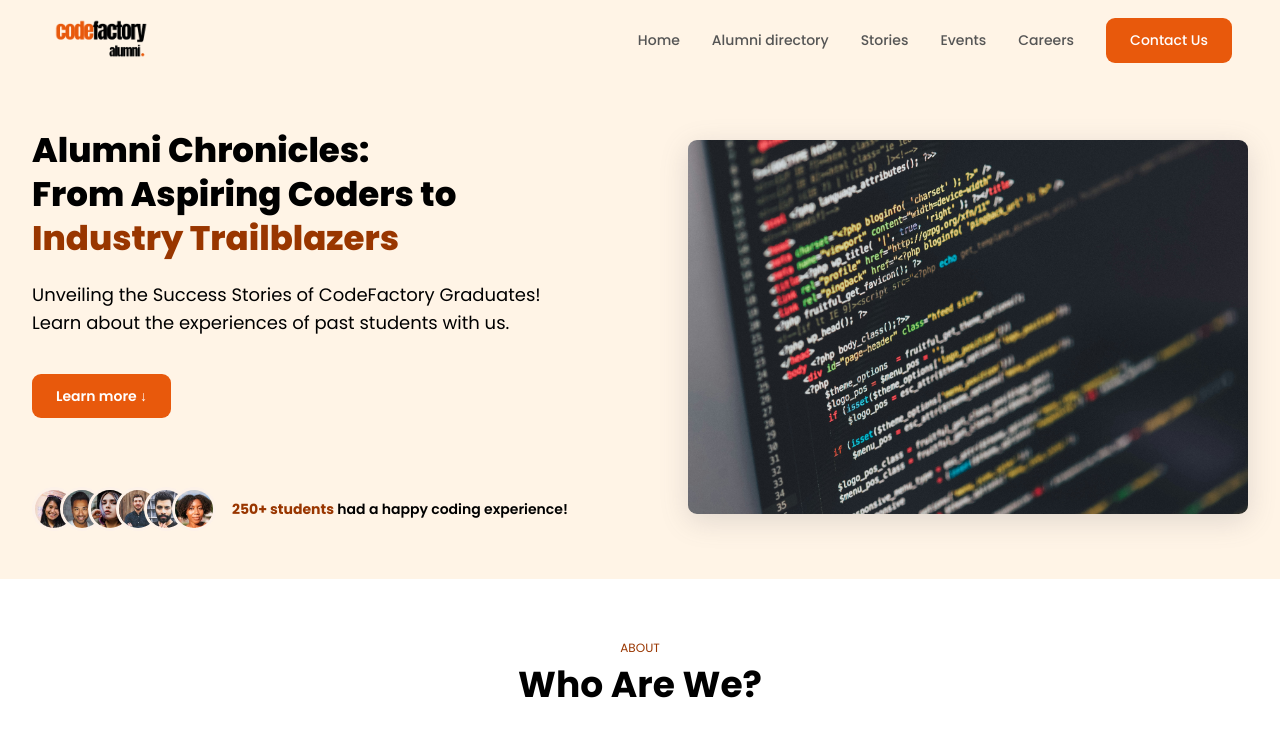
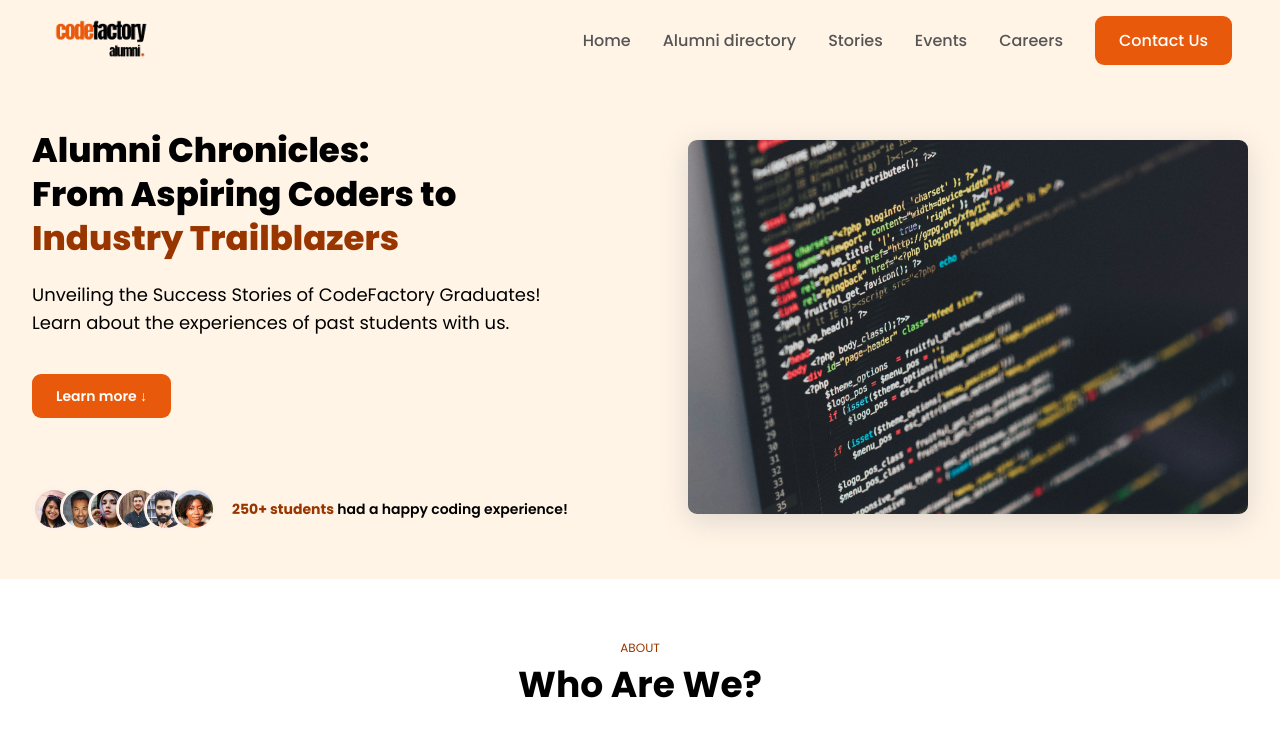
Before and after one commit to TheDarkLord23/Alumni, an Angular app: page / in a window 1280 px wide. Shown: the top 732 px of the page. Built offline with nearby package versions, Linux system fonts and the light colour scheme.

Commit message:
navbar change

```diff
--- a/src/app/navbar/navbar.component.scss
+++ b/src/app/navbar/navbar.component.scss
@@ -90,7 +90,7 @@
   text-decoration: none;
   color: #555;
   font-weight: 500;
-  font-size: 1.4rem;
+  font-size: 1.6rem;
   transition: all 0.3s;
 }
 
@@ -142,6 +142,7 @@
 @media screen and (max-width: 59em) {
   .btn-mobile-nav {
     display: block;
+    z-index: 9999;
   }
 
   .main-nav {
```
